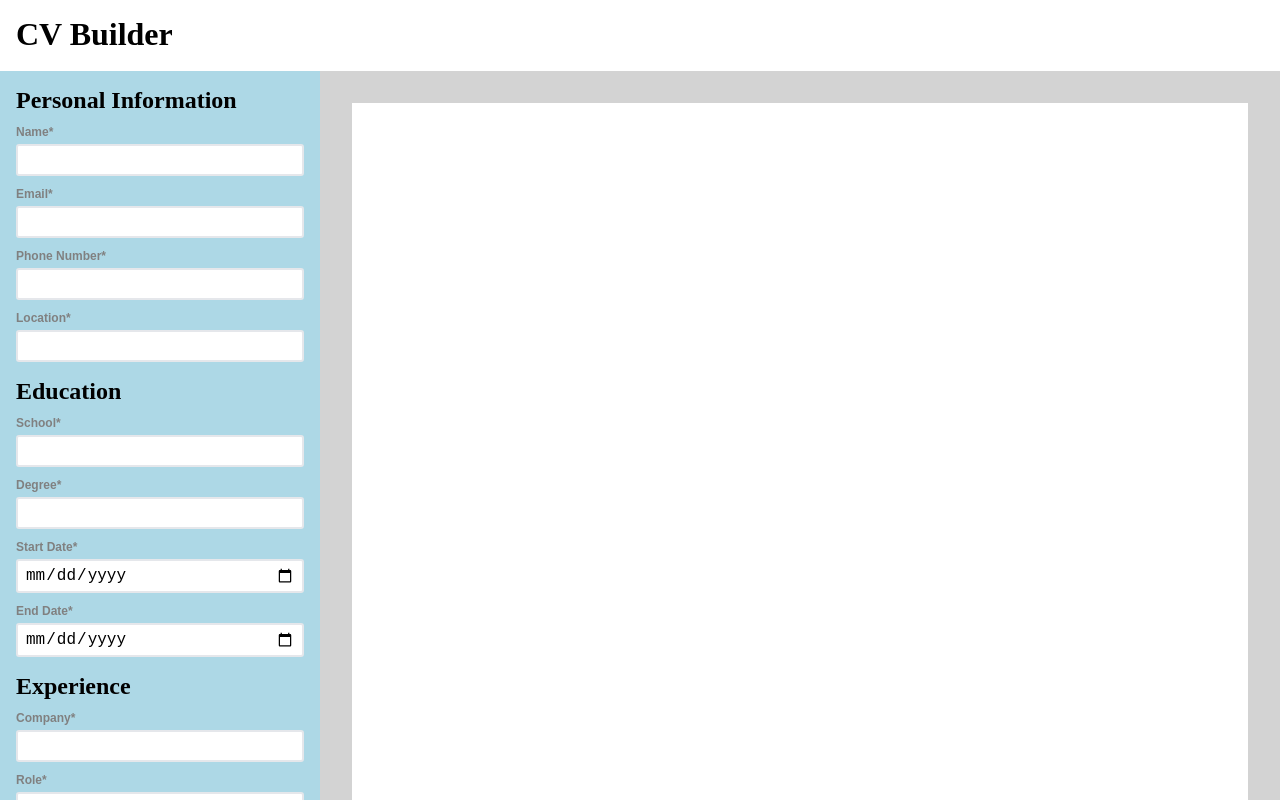
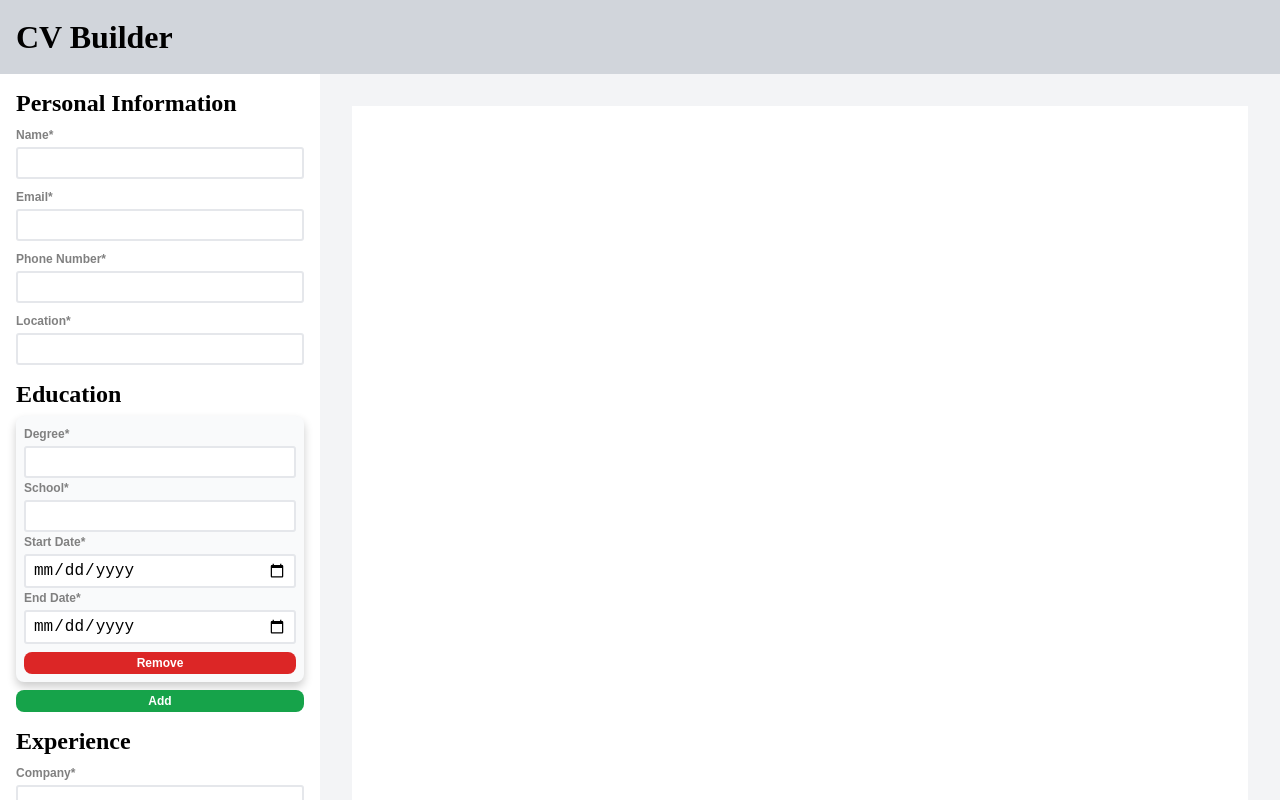
Before and after one commit to hpham474/cv-application, a React (Vite) app: page / in a window 1280 px wide. Shown: the top 800 px of the page. Built offline with nearby package versions, Linux system fonts and the light colour scheme.

Commit message:
install date-fns, display and style education portion of resume

```diff
--- a/package.json
+++ b/package.json
@@ -12,6 +12,7 @@
   "dependencies": {
     "@mdi/js": "^7.4.47",
     "@mdi/react": "^1.6.1",
+    "date-fns": "^3.6.0",
     "prop-types": "^15.8.1",
     "react": "^18.3.1",
     "react-dom": "^18.3.1"
--- a/src/App.jsx
+++ b/src/App.jsx
@@ -14,6 +14,16 @@ function App() {
     location: "",
   });
 
+  const [educationList, setEducationList] = useState([
+    {
+      id: crypto.randomUUID(),
+      school: "",
+      degree: "",
+      startDate: "",
+      endDate: "",
+    },
+  ]);
+
   return (
     <>
       <nav>
@@ -25,12 +35,18 @@ function App() {
             resumePersonalInfo={resumePersonalInfo}
             setResumePersonalInfo={setResumePersonalInfo}
           ></PersonalInfo>
-          <Education></Education>
+          <Education
+            educationList={educationList}
+            setEducationList={setEducationList}
+          ></Education>
           <Experience></Experience>
           <Skills></Skills>
         </div>
         <div className="display">
-          <Resume resumePersonalInfo={resumePersonalInfo}></Resume>
+          <Resume
+            resumePersonalInfo={resumePersonalInfo}
+            educationList={educationList}
+          ></Resume>
         </div>
       </div>
     </>
--- a/src/components/Education.jsx
+++ b/src/components/Education.jsx
@@ -1,22 +1,84 @@
+import PropTypes from "prop-types";
 import Subsection from "./Subsection.jsx";
 import "../styles/Education.css";
 
-function Education() {
+function Education({ educationList, setEducationList }) {
+  const handleChange = (key, e) => {
+    const { name, value } = e.target;
+    const updatedEducationList = educationList.map((education) =>
+      education.id === key ? { ...education, [name]: value } : education
+    );
+    setEducationList(updatedEducationList);
+  };
+
+  const addEducation = () => {
+    setEducationList([
+      ...educationList,
+      {
+        id: crypto.randomUUID(),
+        school: "",
+        degree: "",
+        startDate: "",
+        endDate: "",
+      },
+    ]);
+  };
+
+  const removeEducation = (id) => {
+    const updatedEducationList = educationList.filter(
+      (education) => education.id !== id
+    );
+    setEducationList(updatedEducationList);
+  };
+
   return (
     <>
       <div className="education">
         <h2>Education</h2>
-        <Subsection type="text" name="school" label="School"></Subsection>
-        <Subsection type="text" name="degree" label="Degree"></Subsection>
-        <Subsection
-          type="date"
-          name="startDate"
-          label="Start Date"
-        ></Subsection>
-        <Subsection type="date" name="endDate" label="End Date"></Subsection>
+        {educationList.map((education) => (
+          <div key={education.id} className="education-entry">
+            <Subsection
+              type="text"
+              name="degree"
+              label="Degree"
+              value={education.degree}
+              func={(e) => handleChange(education.id, e)}
+            />
+            <Subsection
+              type="text"
+              name="school"
+              label="School"
+              value={education.school}
+              func={(e) => handleChange(education.id, e)}
+            />
+            <Subsection
+              type="date"
+              name="startDate"
+              label="Start Date"
+              value={education.startDate}
+              func={(e) => handleChange(education.id, e)}
+            />
+            <Subsection
+              type="date"
+              name="endDate"
+              label="End Date"
+              value={education.endDate}
+              func={(e) => handleChange(education.id, e)}
+            />
+            <button onClick={() => removeEducation(education.id)}>
+              Remove
+            </button>
+          </div>
+        ))}
+        <button onClick={addEducation}>Add</button>
       </div>
     </>
   );
 }
 
+Education.propTypes = {
+  educationList: PropTypes.array.isRequired,
+  setEducationList: PropTypes.func.isRequired,
+};
+
 export default Education;
--- a/src/components/PersonalInfo.jsx
+++ b/src/components/PersonalInfo.jsx
@@ -1,6 +1,6 @@
 import PropTypes from "prop-types";
 import Subsection from "./Subsection.jsx";
-import "../styles/General.css";
+import "../styles/Personal.css";
 
 function PersonalInfo({ resumePersonalInfo, setResumePersonalInfo }) {
   const handleChange = (e) => {
@@ -50,7 +50,7 @@ function PersonalInfo({ resumePersonalInfo, setResumePersonalInfo }) {
 
 PersonalInfo.propTypes = {
   resumePersonalInfo: PropTypes.object.isRequired,
-  setResumePersonalInfo: PropTypes.object.isRequired,
+  setResumePersonalInfo: PropTypes.func.isRequired,
 };
 
 export default PersonalInfo;
--- a/src/components/Resume.jsx
+++ b/src/components/Resume.jsx
@@ -1,13 +1,27 @@
 import PropTypes from "prop-types";
+import { format } from "date-fns";
 import "../styles/Resume.css";
 import Icon from "@mdi/react";
 import { mdiEmailOutline } from "@mdi/js";
 import { mdiPhoneOutline } from "@mdi/js";
 import { mdiMapMarkerOutline } from "@mdi/js";
 
-<Icon path={mdiEmailOutline} size={1} />;
+function Resume({ resumePersonalInfo, educationList }) {
+  function checkEducationList() {
+    if (educationList.length < 1) {
+      return false;
+    }
+    if (
+      educationList[0].school === "" &&
+      educationList[0].degree === "" &&
+      educationList[0].startDate === "" &&
+      educationList[0].endDate === ""
+    ) {
+      return false;
+    }
+    return true;
+  }
 
-function Resume({ resumePersonalInfo }) {
   return (
     <>
       <div className="resume">
@@ -32,6 +46,29 @@ function Resume({ resumePersonalInfo }) {
             {resumePersonalInfo.location}
           </p>
         </div>
+        <div className="educationResume">
+          {checkEducationList() && (
+            <>
+              <h3>Education</h3>
+              <hr></hr>
+            </>
+          )}
+          {educationList.map((education) => (
+            <div key={education.id} className="educationEntryResume">
+              <h4>{education.degree}</h4>
+              {(education.startDate !== "" || education.endDate !== "") && (
+                <p>
+                  {education.startDate !== "" &&
+                    format(education.startDate, "LLL yyyy")}{" "}
+                  -{" "}
+                  {education.endDate !== "" &&
+                    format(education.endDate, "LLL yyyy")}
+                </p>
+              )}
+              <p>{education.school}</p>
+            </div>
+          ))}
+        </div>
       </div>
     </>
   );
@@ -39,6 +76,7 @@ function Resume({ resumePersonalInfo }) {
 
 Resume.propTypes = {
   resumePersonalInfo: PropTypes.object.isRequired,
+  educationList: PropTypes.array.isRequired,
 };
 
 export default Resume;
--- a/src/styles/App.css
+++ b/src/styles/App.css
@@ -6,9 +6,13 @@
 
 nav {
   padding: 1rem;
+  display: flex;
+  background-color: #d1d5db;
 }
 
 nav h1 {
+  margin-top: auto;
+  margin-bottom: auto;
   font-size: 2rem;
 }
 
@@ -18,10 +22,10 @@ nav h1 {
 }
 
 .sidebar {
-  background-color: lightblue;
+  background-color: white;
 }
 
 .display {
-  background-color: lightgray;
+  background-color: #f3f4f6;
   display: flex;
 }
--- a/src/styles/Education.css
+++ b/src/styles/Education.css
@@ -8,3 +8,54 @@
 .education h2 {
   font-size: 1.5rem;
 }
+
+.education-entry {
+  background-color: #f9fafb;
+  padding: 0.5rem;
+  border-radius: 0.5rem;
+  display: flex;
+  flex-direction: column;
+  box-shadow: 0px 5px 10px rgba(0, 0, 0, 0.2);
+}
+
+.education-entry button {
+  width: 100%;
+
+  margin-top: 0.5rem;
+  margin-left: auto;
+  margin-right: auto;
+
+  padding: 0.25rem;
+  font-size: 0.75rem;
+  font-weight: bold;
+  color: white;
+  border: none;
+  border-radius: 0.5rem;
+  background-color: #dc2626;
+}
+
+.education-entry button:hover {
+  background-color: #b91c1c;
+}
+
+.education-entry button:active {
+  background-color: #991b1b;
+}
+
+.education > button {
+  padding: 0.25rem;
+  font-size: 0.75rem;
+  font-weight: bold;
+  color: white;
+  border: none;
+  border-radius: 0.5rem;
+  background-color: #16a34a;
+}
+
+.education > button:hover {
+  background-color: #15803d;
+}
+
+.education > button:active {
+  background-color: #166534;
+}
--- a/src/styles/Resume.css
+++ b/src/styles/Resume.css
@@ -1,6 +1,6 @@
 .resume {
   margin: 2rem;
-  padding: 3rem;
+  padding: 3rem 4.5rem;
   background-color: white;
   width: 100%;
 }
@@ -36,3 +36,22 @@
   gap: 0.5rem;
   align-items: center;
 }
+
+.educationResume {
+  display: flex;
+  flex-direction: column;
+  gap: 0.5rem;
+}
+
+.educationEntryResume {
+  display: grid;
+  grid-template-columns: 3.5fr 1fr;
+}
+
+.educationEntryResume p:nth-child(2) {
+  justify-self: center;
+}
+
+.educationEntryResume p:nth-child(3) {
+  grid-column: 1 / 3;
+}
```
Also changed, not shown: src/assets/email-outline.svg (deleted), src/styles/Personal.css (renamed from src/styles/General.css), 1 other file (tests, documents, lock files or other folders).
